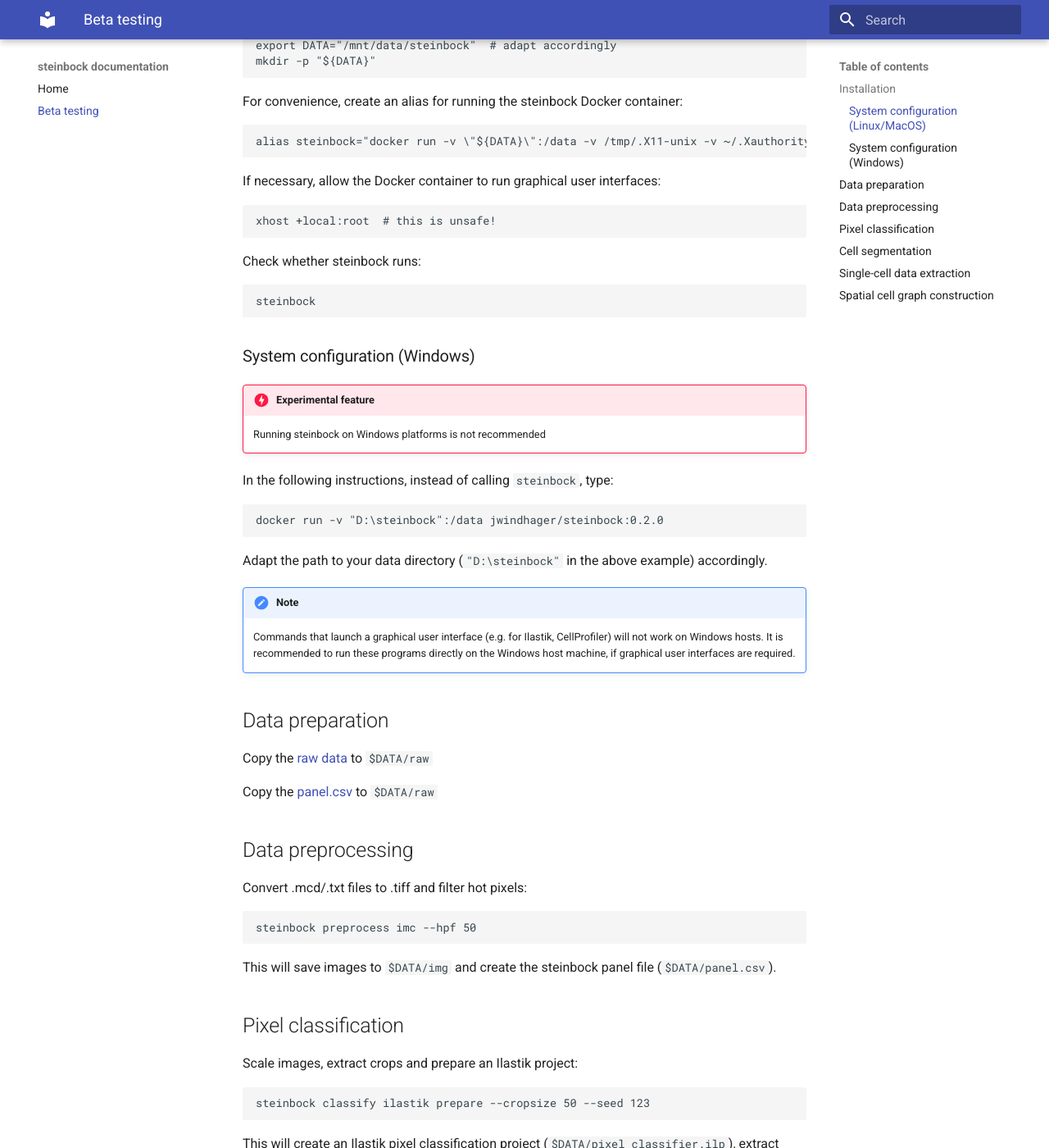
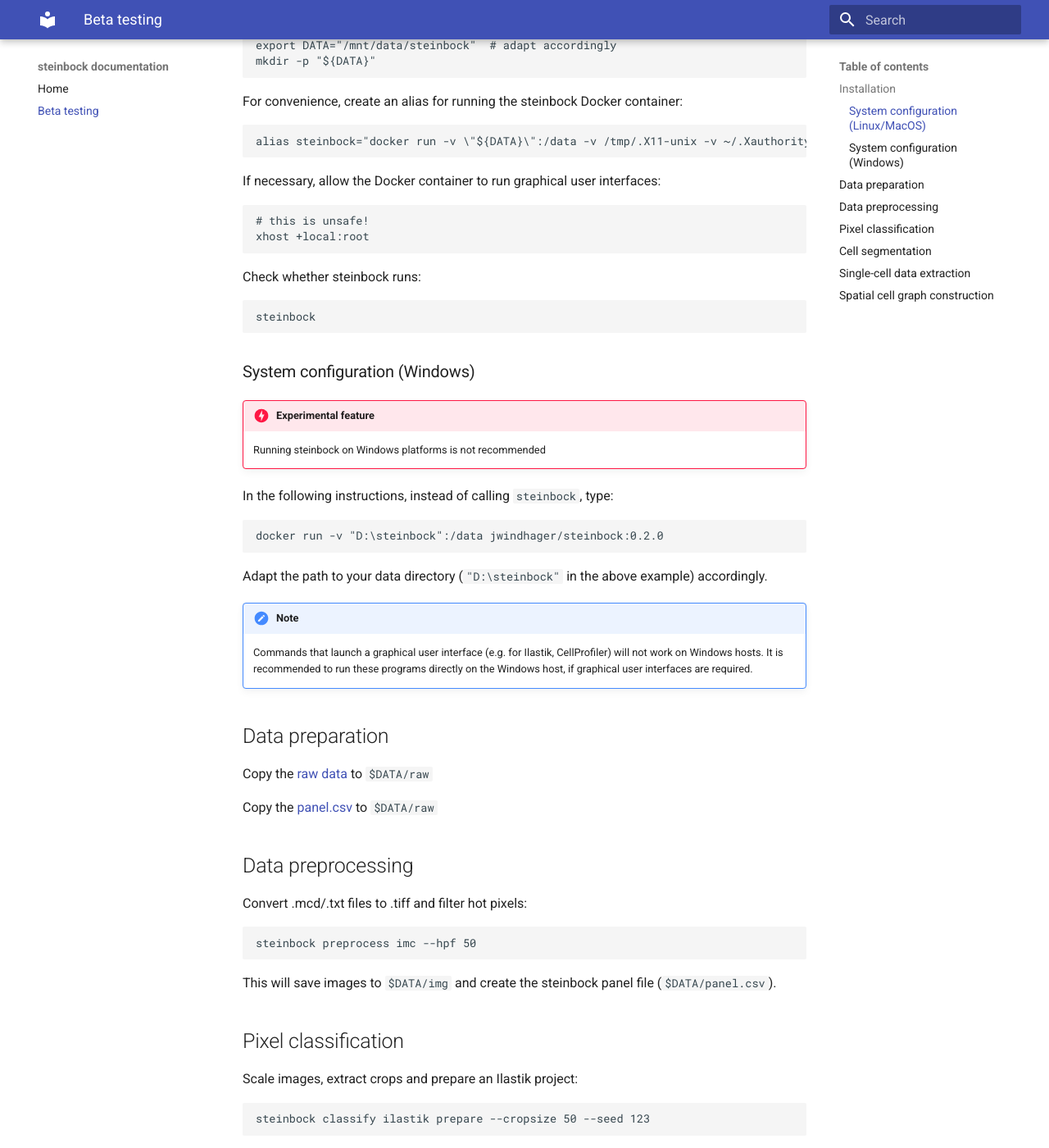
Before and after one commit to BodenmillerGroup/steinbock, an MkDocs documentation site: the page built from docs/beta-testing.md, in a window 1280 px wide and 1400 px high, scrolled down 711 px. Shown: the whole window at 82% size. Built offline with MkDocs 1.6.1 and Material for MkDocs 9.7.7, drawn with Linux system fonts in a browser that asks for light colours.

Commit message:
Updated beta testing instructions

```diff
--- a/docs/beta-testing.md
+++ b/docs/beta-testing.md
@@ -29,7 +29,8 @@
 
 If necessary, allow the Docker container to run graphical user interfaces:
 
-    xhost +local:root  # this is unsafe!
+    # this is unsafe!
+    xhost +local:root
 
 Check whether steinbock runs:
 
@@ -47,7 +48,7 @@
 Adapt the path to your data directory (`"D:\steinbock"` in the above example) accordingly.
 
 !!! note
-    Commands that launch a graphical user interface (e.g. for Ilastik, CellProfiler) will not work on Windows hosts. It is recommended to run these programs directly on the Windows host machine, if graphical user interfaces are required.
+    Commands that launch a graphical user interface (e.g. for Ilastik, CellProfiler) will not work on Windows hosts. It is recommended to run these programs directly on the Windows host, if graphical user interfaces are required.
 
 ## Data preparation
 
```
Also changed, not shown: README.md (+1 -1 lines).
